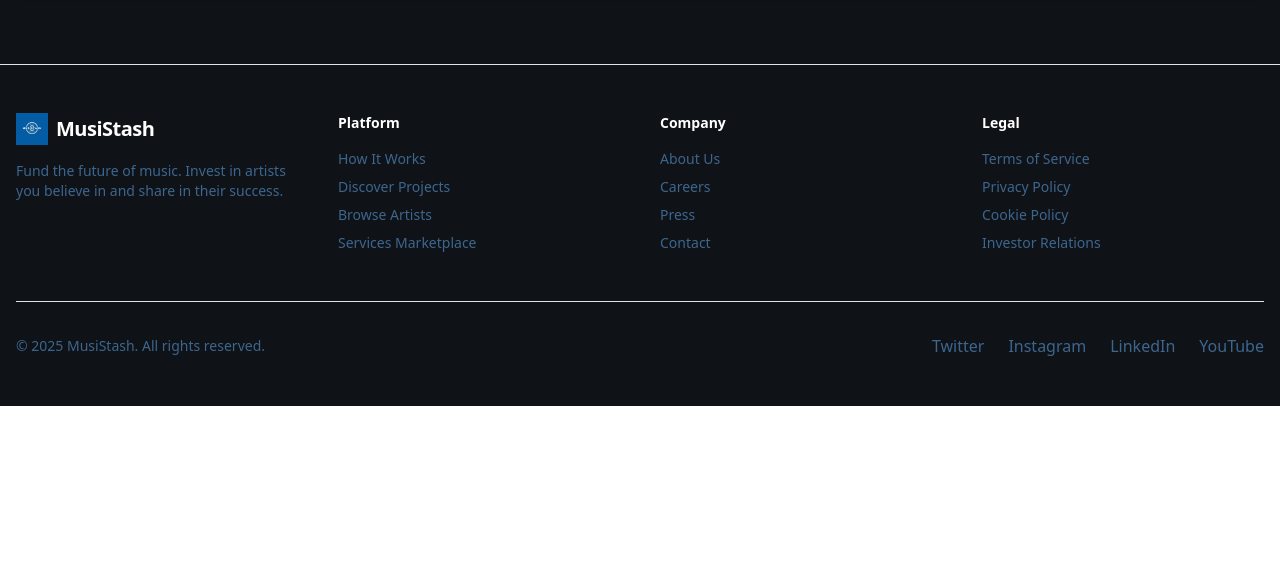
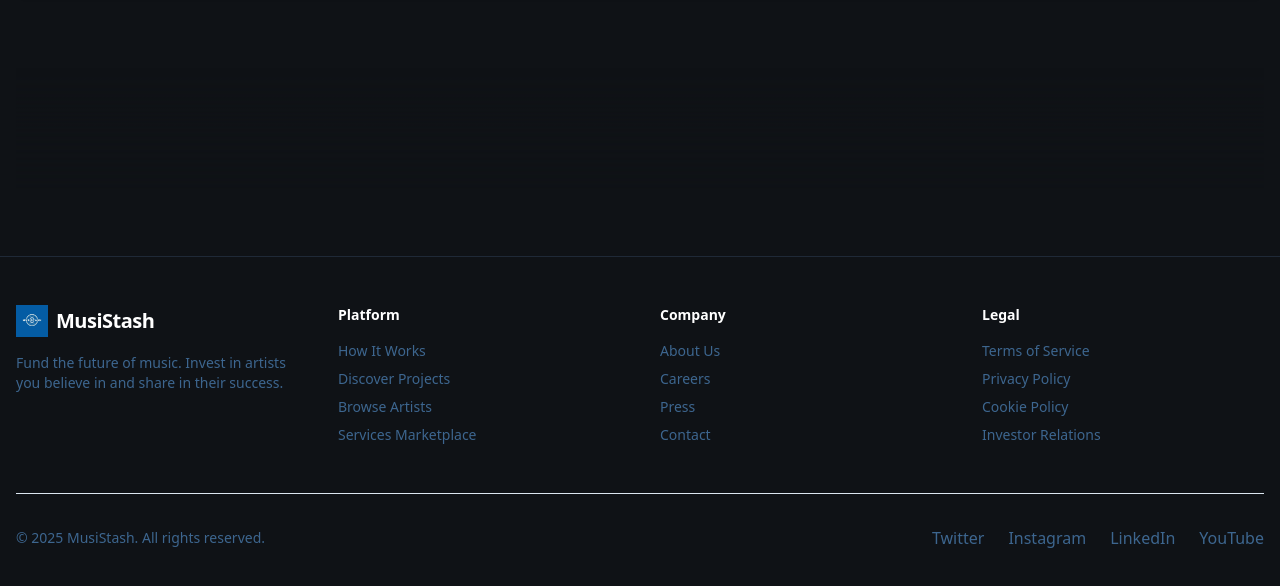
Before and after one commit to akshathap06/musistash-platform, a React (Vite) app: page /artist-feuds in a window 1280 px wide. Shown: the part 6274-6860 px from the top of the page. Before the commit the page ends 6680 px from the top, so only its background shows below. Built offline with nearby package versions, Linux system fonts and the light colour scheme; no server answers.

Commit message:
fix(artist-feud): improve bottom transition and footer styling
- Add smooth gradient transition to footer
- Update Footer component to accept className prop
- Fix spacing between content and footer
- Add mask image for better gradient effect

```diff
--- a/src/components/layout/Footer.tsx
+++ b/src/components/layout/Footer.tsx
@@ -2,9 +2,13 @@
 import React from 'react';
 import { Link } from 'react-router-dom';
 
-const Footer = () => {
+interface FooterProps {
+  className?: string;
+}
+
+const Footer: React.FC<FooterProps> = ({ className }) => {
   return (
-    <footer className="border-t mt-auto">
+    <footer className={`border-t border-gray-800 mt-auto ${className || ''}`}>
       <div className="container max-w-7xl mx-auto px-4 py-12">
         <div className="grid grid-cols-1 md:grid-cols-4 gap-10">
           <div className="space-y-4">
--- a/src/pages/ArtistFeud.tsx
+++ b/src/pages/ArtistFeud.tsx
@@ -464,9 +464,20 @@ const ArtistFeud = () => {
             </CardContent>
           </Card>
         </div>
+
+        {/* Add a gradient transition div */}
+        <div className="relative h-32 mt-16">
+          <div
+            className="absolute inset-0 bg-gradient-to-b from-[#0f1216]/0 via-[#0f1216] to-[#0f1216]"
+            style={{
+              maskImage: 'linear-gradient(to bottom, transparent, black)',
+              WebkitMaskImage: 'linear-gradient(to bottom, transparent, black)'
+            }}
+          ></div>
+        </div>
       </div>
 
-      <Footer />
+      <Footer className="bg-[#0f1216] relative z-10" />
     </div>
   );
 };
```
